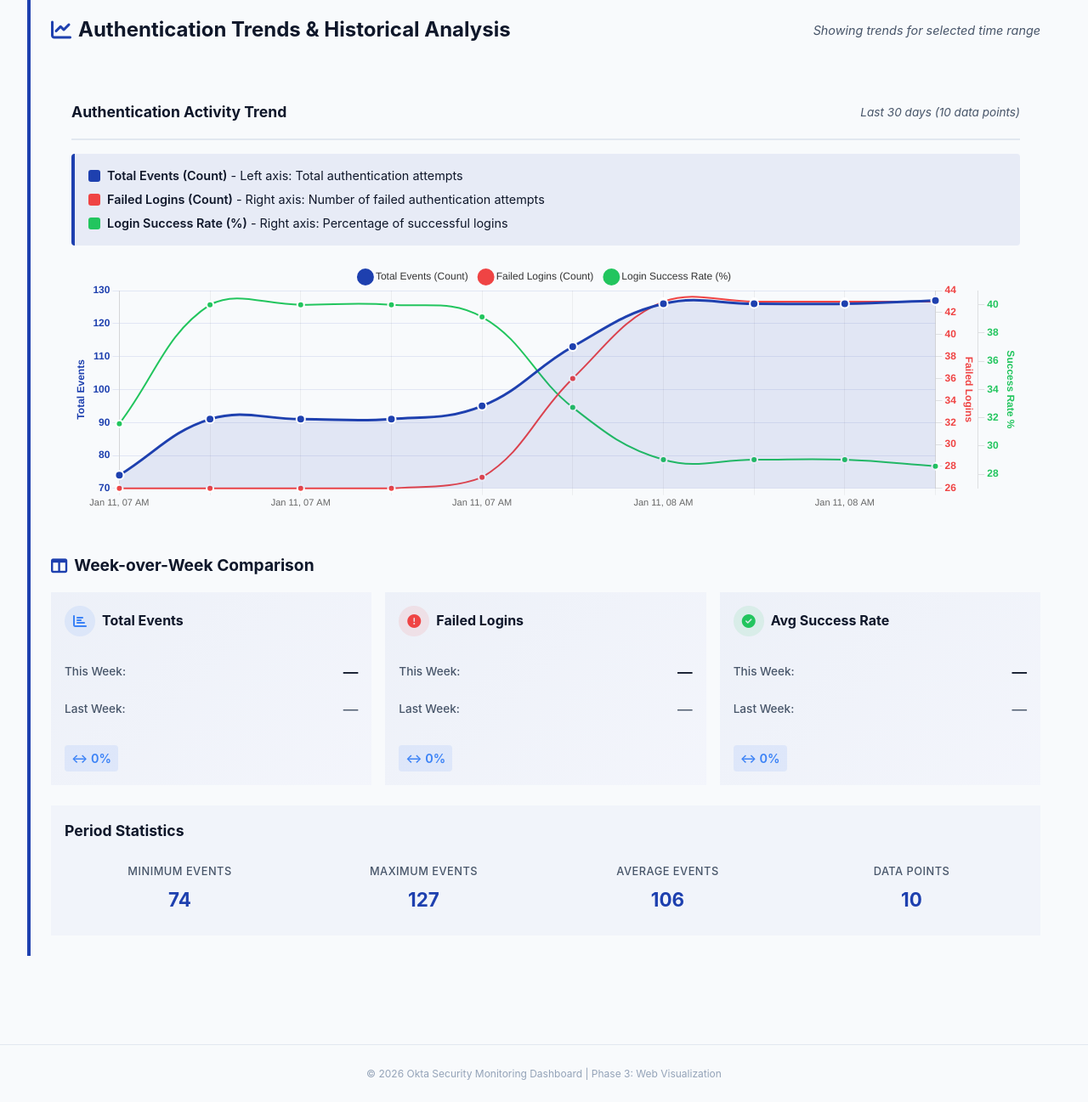
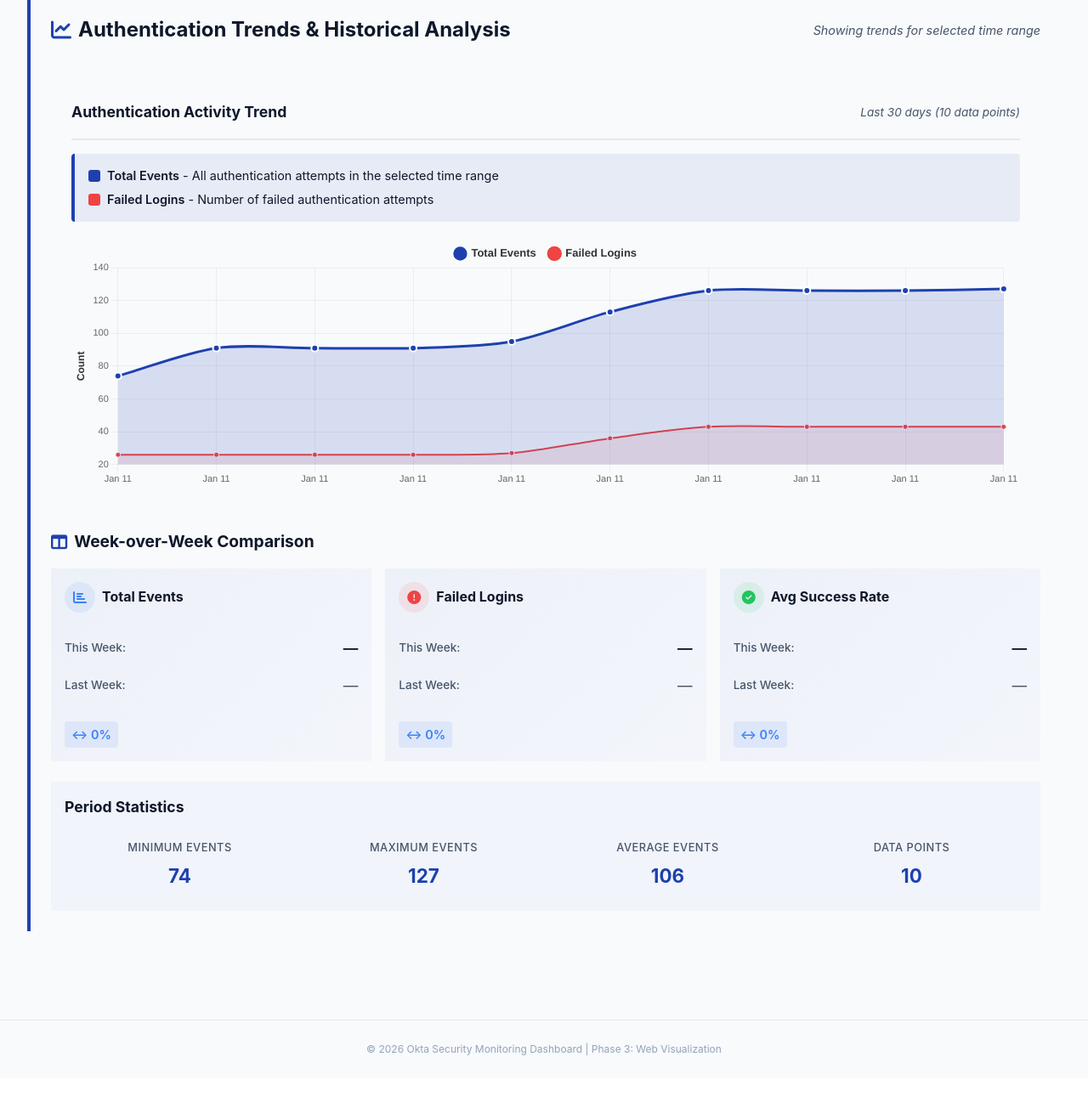
Before and after one commit to noble-antwi/okta-security-monitoring-dashboard, a Flask app: page / in a window 1280 px wide. Shown: the part 2844-4141 px from the top of the page at 85% size. After the commit the page ends 4086 px from the top, so only its background shows below. Run offline with Flask 3, Linux system fonts and the light colour scheme.

Commit message:
Simplify trend chart: Remove 3-axis complexity, use single clean 2-line chart for better clarity and reliability

```diff
--- a/static/js/dashboard.js
+++ b/static/js/dashboard.js
@@ -1016,7 +1016,7 @@ function updateChartInfo(period, trendData) {
 }
 
 /**
- * Render Chart.js line chart for trends
+ * Render Chart.js line chart for trends - SIMPLIFIED VERSION
  */
 function renderTrendChart(trendData, period = '30d') {
     const ctx = document.getElementById('trendChart');
@@ -1033,85 +1033,64 @@ function renderTrendChart(trendData, period = '30d') {
     const {timestamps, data_points} = trendData;
 
     if (!timestamps || !data_points) {
-        console.error('❌ Invalid trend data format - missing timestamps or data_points', {timestamps, data_points});
+        console.error('❌ Invalid trend data format');
         return;
     }
 
     console.log(`✅ Rendering chart with ${timestamps.length} data points for period: ${period}`);
 
-    // Format timestamps for display (show every Nth label to avoid crowding)
-    const labelStep = Math.max(1, Math.ceil(timestamps.length / 8));
+    // Format timestamps for display
+    const labelStep = Math.max(1, Math.ceil(timestamps.length / 10));
     const displayLabels = timestamps.map((ts, i) => {
         if (i % labelStep === 0) {
             const date = new Date(ts);
             if (period === '24h') {
                 return date.toLocaleTimeString('en-US', {hour: '2-digit', minute: '2-digit'});
             } else {
-                return date.toLocaleDateString('en-US', {month: 'short', day: 'numeric', hour: '2-digit'});
+                return date.toLocaleDateString('en-US', {month: 'short', day: 'numeric'});
             }
         }
         return '';
     });
 
-    // Determine if we have enough data to show all 3 lines
-    const hasData = data_points.total_events && data_points.total_events.length > 0;
-
-    const datasets = [
+    // Create a simple, clean single-line chart for Total Events
+    charts.trend = new Chart(ctx, {
+        type: 'line',
+        data: {
+            labels: displayLabels,
+            datasets: [
                 {
-            label: 'Total Events (Count)',
+                    label: 'Total Events',
                     data: data_points.total_events || [],
                     borderColor: '#1e40af',
-            backgroundColor: 'rgba(30, 64, 175, 0.1)',
+                    backgroundColor: 'rgba(30, 64, 175, 0.15)',
                     borderWidth: 3,
-            tension: 0.4,
+                    tension: 0.3,
                     fill: true,
-            pointRadius: 5,
-            pointHoverRadius: 7,
+                    pointRadius: 4,
+                    pointHoverRadius: 6,
                     pointBackgroundColor: '#1e40af',
                     pointBorderColor: 'white',
                     pointBorderWidth: 2,
-            yAxisID: 'y',
                     segment: {
                         borderColor: ctx => ctx.p0DataIndex === undefined ? 'rgb(0,0,0,0)' : undefined,
                     }
                 },
                 {
-            label: 'Failed Logins (Count)',
+                    label: 'Failed Logins',
                     data: data_points.failed_logins || [],
                     borderColor: '#ef4444',
-            backgroundColor: 'rgba(239, 68, 68, 0.05)',
+                    backgroundColor: 'rgba(239, 68, 68, 0.1)',
                     borderWidth: 2,
-            tension: 0.4,
-            fill: false,
-            pointRadius: 4,
-            pointHoverRadius: 6,
+                    tension: 0.3,
+                    fill: true,
+                    pointRadius: 3,
+                    pointHoverRadius: 5,
                     pointBackgroundColor: '#ef4444',
                     pointBorderColor: 'white',
-            pointBorderWidth: 2,
-            yAxisID: 'y1'
-        },
-        {
-            label: 'Login Success Rate (%)',
-            data: data_points.login_success_rate || [],
-            borderColor: '#22c55e',
-            backgroundColor: 'rgba(34, 197, 94, 0.05)',
-            borderWidth: 2,
-            tension: 0.4,
-            fill: false,
-            pointRadius: 4,
-            pointHoverRadius: 6,
-            pointBackgroundColor: '#22c55e',
-            pointBorderColor: 'white',
-            pointBorderWidth: 2,
-            yAxisID: 'y2'
+                    pointBorderWidth: 1
                 }
-    ];
-
-    charts.trend = new Chart(ctx, {
-        type: 'line',
-        data: {
-            labels: displayLabels,
-            datasets: datasets
+            ]
         },
         options: {
             responsive: true,
@@ -1125,50 +1104,49 @@ function renderTrendChart(trendData, period = '30d') {
                     position: 'top',
                     labels: {
                         color: '#333',
-                        usePointStyle: true,
                         padding: 15,
-                        font: {size: 12, weight: '500'},
-                        generateLabels: function(chart) {
-                            return chart.data.datasets.map((dataset, i) => ({
-                                text: dataset.label,
-                                fillStyle: dataset.borderColor,
-                                strokeStyle: dataset.borderColor,
-                                lineWidth: 3,
-                                hidden: !chart.isDatasetVisible(i),
-                                index: i
-                            }));
-                        }
+                        font: {size: 13, weight: 'bold'},
+                        usePointStyle: true
                     }
                 },
                 tooltip: {
                     backgroundColor: 'rgba(0, 0, 0, 0.9)',
-                    padding: 14,
-                    titleFont: {size: 13, weight: 'bold'},
-                    bodyFont: {size: 12},
+                    padding: 12,
+                    titleFont: {size: 12, weight: 'bold'},
+                    bodyFont: {size: 11},
                     borderColor: 'rgba(255, 255, 255, 0.3)',
                     borderWidth: 1,
                     displayColors: true,
                     callbacks: {
                         label: function(context) {
                             let label = context.dataset.label || '';
-                            if (label) {
-                                label += ': ';
-                            }
-                            // Add value with appropriate formatting
-                            if (label.includes('%')) {
-                                label += context.parsed.y.toFixed(1) + '%';
-                            } else {
-                                label += context.parsed.y.toLocaleString();
-                            }
+                            if (label) label += ': ';
+                            label += Math.round(context.parsed.y);
                             return label;
-                        },
-                        footer: function(context) {
-                            return '─ Left axis: Count | Right axis: Percentage';
                         }
                     }
                 }
             },
             scales: {
+                y: {
+                    type: 'linear',
+                    display: true,
+                    position: 'left',
+                    title: {
+                        display: true,
+                        text: 'Count',
+                        color: '#333',
+                        font: {weight: 'bold', size: 12}
+                    },
+                    ticks: {
+                        color: '#666',
+                        font: {size: 11}
+                    },
+                    grid: {
+                        color: 'rgba(0, 0, 0, 0.05)',
+                        drawBorder: false
+                    }
+                },
                 x: {
                     grid: {
                         color: 'rgba(0, 0, 0, 0.05)',
@@ -1178,46 +1156,6 @@ function renderTrendChart(trendData, period = '30d') {
                         color: '#666',
                         font: {size: 11}
                     }
-                },
-                y: {
-                    type: 'linear',
-                    display: true,
-                    position: 'left',
-                    title: {
-                        display: true,
-                        text: 'Total Events',
-                        color: '#1e40af',
-                        font: {weight: 'bold', size: 12}
-                    },
-                    ticks: {color: '#1e40af', font: {weight: '600'}},
-                    grid: {color: 'rgba(30, 64, 175, 0.1)'}
-                },
-                y1: {
-                    type: 'linear',
-                    display: true,
-                    position: 'right',
-                    title: {
-                        display: true,
-                        text: 'Failed Logins',
-                        color: '#ef4444',
-                        font: {weight: 'bold', size: 12}
-                    },
-                    ticks: {color: '#ef4444', font: {weight: '600'}},
-                    grid: {drawOnChartArea: false}
-                },
-                y2: {
-                    type: 'linear',
-                    display: true,
-                    position: 'right',
-                    offset: true,
-                    title: {
-                        display: true,
-                        text: 'Success Rate %',
-                        color: '#22c55e',
-                        font: {weight: 'bold', size: 12}
-                    },
-                    ticks: {color: '#22c55e', font: {weight: '600'}},
-                    grid: {drawOnChartArea: false}
                 }
             }
         }
--- a/templates/dashboard.html
+++ b/templates/dashboard.html
@@ -321,15 +321,11 @@
                     <div class="chart-legend-help">
                         <div class="legend-item">
                             <span class="legend-color" style="background: #1e40af;"></span>
-                            <span><strong>Total Events (Count)</strong> - Left axis: Total authentication attempts</span>
+                            <span><strong>Total Events</strong> - All authentication attempts in the selected time range</span>
                         </div>
                         <div class="legend-item">
                             <span class="legend-color" style="background: #ef4444;"></span>
-                            <span><strong>Failed Logins (Count)</strong> - Right axis: Number of failed authentication attempts</span>
-                        </div>
-                        <div class="legend-item">
-                            <span class="legend-color" style="background: #22c55e;"></span>
-                            <span><strong>Login Success Rate (%)</strong> - Right axis: Percentage of successful logins</span>
+                            <span><strong>Failed Logins</strong> - Number of failed authentication attempts</span>
                         </div>
                     </div>
                     <canvas id="trendChart" height="80"></canvas>
```
Lines whose indentation alone changed are shown as unchanged.
